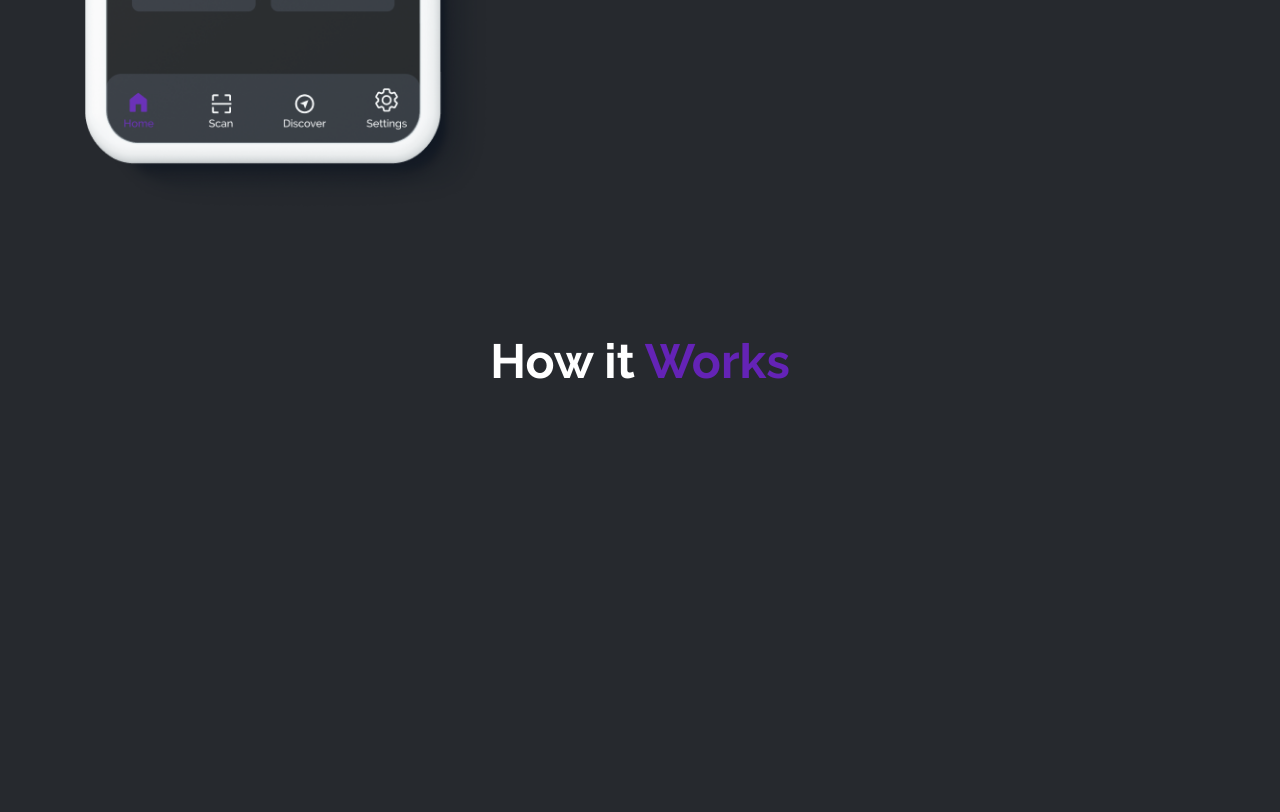
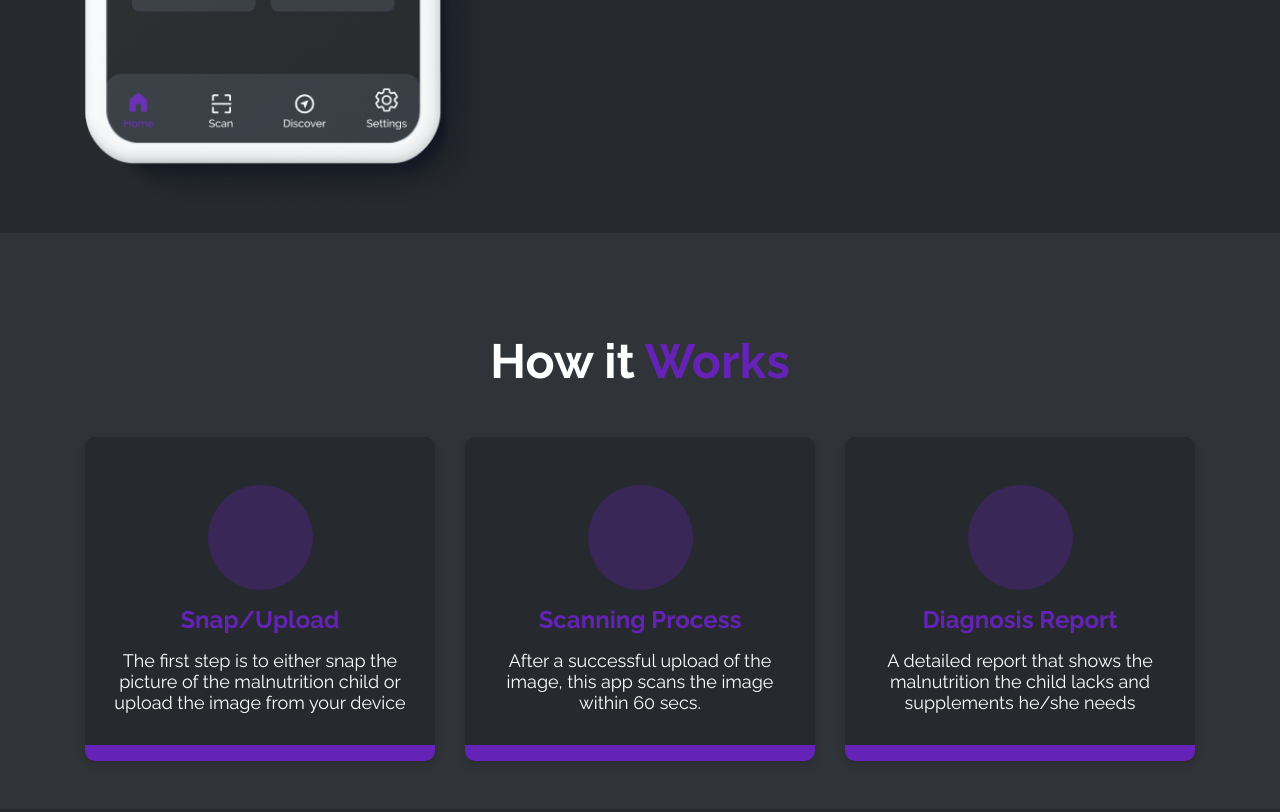
Before and after one commit to jbrit/Creative-Coming-Soon, a plain HTML site: page index.html in a window 1280 px wide. Shown: the part 1926-2738 px from the top of the page. Before the commit the page ends 2363 px from the top, so only its background shows below. Drawn offline with nearby package versions, Linux system fonts and the light colour scheme.

Commit message:
Basic Sections Structure settled

```diff
--- a/assets/css/responsive.css
+++ b/assets/css/responsive.css
@@ -0,0 +1,5 @@
+@media all and (min-width: 768px) {
+  .home-flex-text {
+    margin-right: 100px;
+  }
+}
--- a/assets/css/style.css
+++ b/assets/css/style.css
@@ -16,6 +16,21 @@ body[data-theme="dark"] {
 }
 body[data-theme="dark"] path.baseline {
   stroke: #303338;
+}
+
+body[data-theme="dark"] [type="email"].form-control,
+body[data-theme="dark"] .works-body {
+  color: #fff;
+}
+[type="email"].form-control {
+  background-color: rgba(196, 196, 196, 0.1);
+  color: rgba(48, 51, 56, 0.86);
+}
+body[data-theme="dark"] .works-card {
+  background-color: #26292e;
+}
+body[data-theme="dark"] .works-section {
+  background-color: #303338;
 }
 /* Loader Style */
 .lds-ripple {
@@ -112,7 +127,6 @@ body[data-theme="dark"] path.baseline {
 }
 .home-flex-text {
   flex-basis: 700px;
-  margin-right: 100px;
 }
 .home-flex-hero {
   flex-basis: 430px;
@@ -175,4 +189,36 @@ body[data-theme="dark"] path.baseline {
 /* Works Section */
 .works-section {
   padding-top: 100px;
+  background: rgba(229, 229, 229, 0.13);
 }
+.works-card {
+  width: 100%;
+  max-width: 365px;
+  box-shadow: 0px 4px 10px rgba(0, 0, 0, 0.16);
+  border-radius: 10px;
+  background-color: #fff;
+  position: relative;
+}
+.works-card::after {
+  content: "";
+  position: absolute;
+  height: 16px;
+  width: 100%;
+  bottom: 0;
+  left: 0;
+  background-color: var(--accent-color);
+  border-radius: 0 0 10px 10px;
+}
+.works-icon-holder {
+  height: 105px;
+  width: 105px;
+  border-radius: 50%;
+  background: rgba(100, 35, 182, 0.3);
+}
+.work-body {
+  color: #303338;
+}
+/* Screenshots section */
+.screenshots-section {
+  padding-top: 100px;
+}
--- a/index.html
+++ b/index.html
@@ -30,7 +30,7 @@
     <link rel="stylesheet" type="text/css" href="./assets/css/style.css" />
     <link rel="stylesheet" href="./assets/css/responsive.css" />
   </head>
-  <body data-theme="dark">
+  <body data-theme="dark" class="text-center text-md-left">
     <div
       style="
         position: fixed;
@@ -87,10 +87,6 @@
                     <div class="form-group mb-2">
                       <label for="inputEmail" class="sr-only">Email</label>
                       <input
-                        style="
-                          background-color: rgba(196, 196, 196, 0.1);
-                          color: rgba(48, 51, 56, 0.86);
-                        "
                         type="email"
                         class="form-control border-0 rounded-0 px-3 py-2 f-18"
                         id="inputEmail"
@@ -202,6 +198,87 @@
           <div class="text-center f-48 fw-700 mb-5">
             How it <span class="text-accent">Works</span>
           </div>
+          <div class="row pb-5">
+            <div
+              class="col-12 col-md-4 d-flex mb-4 mb-md-0 justify-content-center"
+            >
+              <div
+                class="works-card px-4 py-5 d-flex flex-column align-items-center text-center"
+              >
+                <div
+                  class="works-icon-holder mb-3 d-flex align-items-center justify-content-center"
+                ></div>
+                <div class="works-head mb-3 text-accent fw-700 f-24">
+                  Snap/Upload
+                </div>
+                <div class="works-body f-18">
+                  The first step is to either snap the picture of the
+                  malnutrition child or upload the image from your device
+                </div>
+              </div>
+            </div>
+            <div
+              class="col-12 col-md-4 d-flex mb-4 mb-md-0 justify-content-center"
+            >
+              <div
+                class="works-card px-4 py-5 d-flex flex-column align-items-center text-center"
+              >
+                <div
+                  class="works-icon-holder mb-3 d-flex align-items-center justify-content-center"
+                ></div>
+                <div class="works-head mb-3 text-accent fw-700 f-24">
+                  Scanning Process
+                </div>
+                <div class="works-body f-18">
+                  After a successful upload of the image, this app scans the
+                  image within 60 secs.
+                </div>
+              </div>
+            </div>
+            <div class="col-12 col-md-4 d-flex justify-content-center">
+              <div
+                class="works-card px-4 py-5 d-flex flex-column align-items-center text-center"
+              >
+                <div
+                  class="works-icon-holder mb-3 d-flex align-items-center justify-content-center"
+                ></div>
+                <div class="works-head mb-3 text-accent fw-700 f-24">
+                  Diagnosis Report
+                </div>
+                <div class="works-body f-18">
+                  A detailed report that shows the malnutrition the child lacks
+                  and supplements he/she needs
+                </div>
+              </div>
+            </div>
+          </div>
+        </div>
+      </section>
+      <section class="screenshots-section">
+        <div class="container">
+          <div class="text-center f-48 fw-700 mb-5">
+            App <span class="text-accent">Screenshots</span>
+          </div>
+          <div class="row">
+            <div class="col-4">
+              <img class="img-contain" src="./assets/images/hero.png" alt="" />
+            </div>
+            <div class="col-4">
+              <img class="img-contain" src="./assets/images/hero.png" alt="" />
+            </div>
+            <div class="col-4">
+              <img class="img-contain" src="./assets/images/hero.png" alt="" />
+            </div>
+            <div class="col-4">
+              <img class="img-contain" src="./assets/images/hero.png" alt="" />
+            </div>
+            <div class="col-4">
+              <img class="img-contain" src="./assets/images/hero.png" alt="" />
+            </div>
+            <div class="col-4">
+              <img class="img-contain" src="./assets/images/hero.png" alt="" />
+            </div>
+          </div>
         </div>
       </section>
     </div>
```
